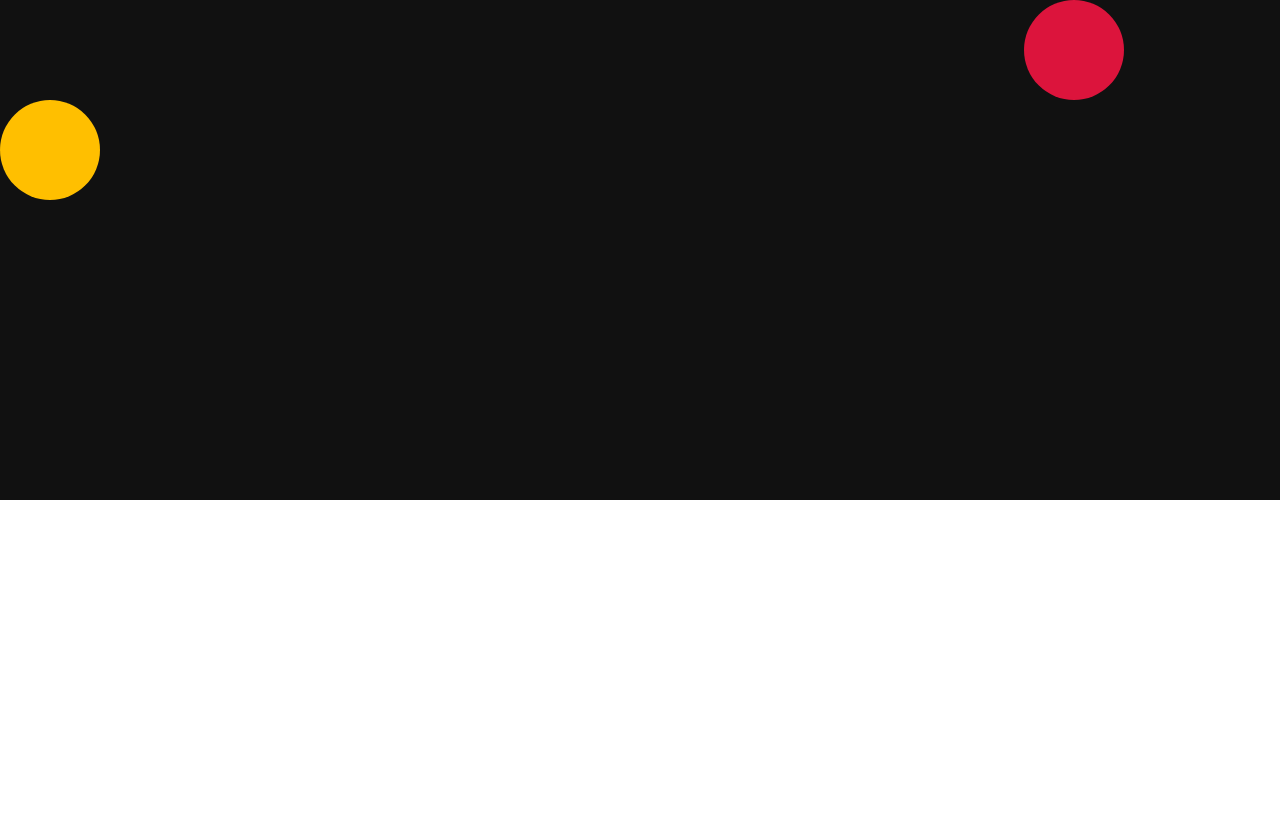
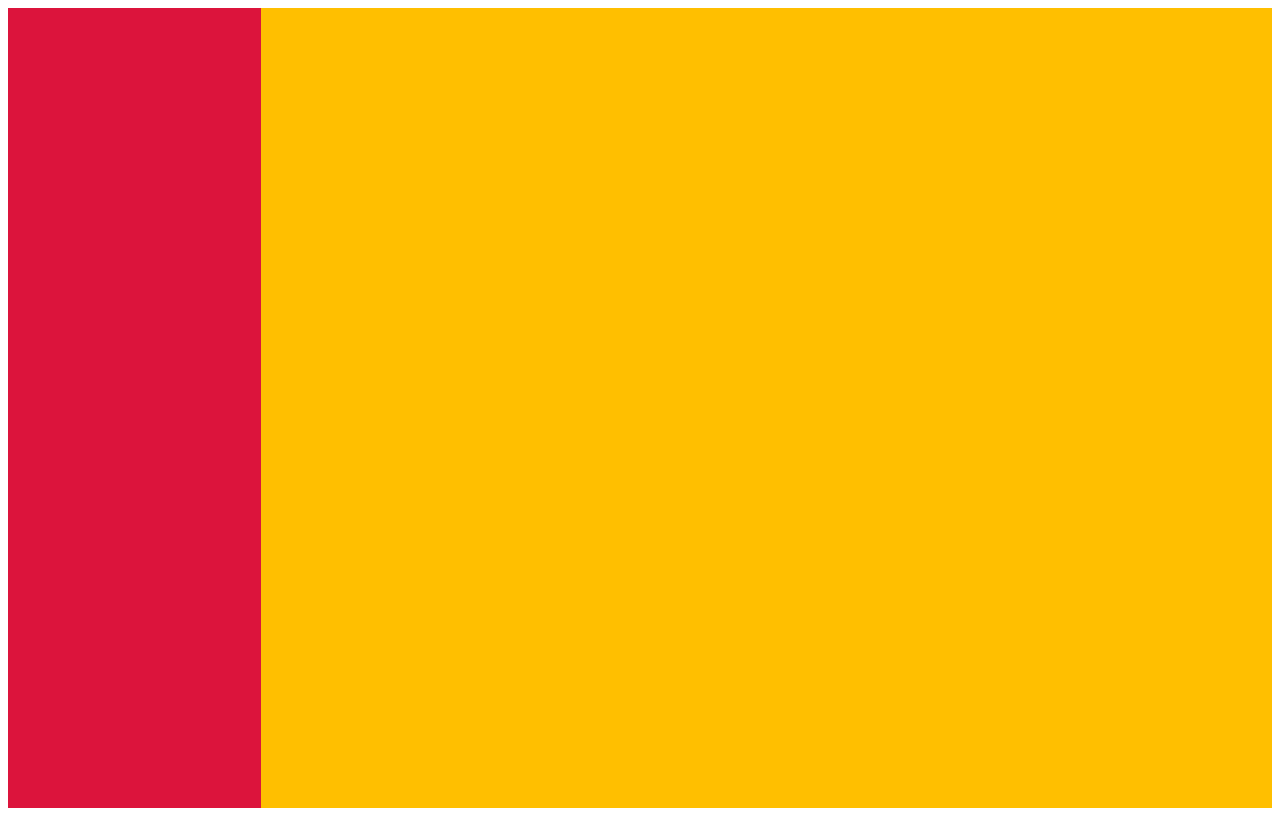
Before and after one commit to shubhrastogi07/Fullstack, a plain HTML site: page index.html in a window 1280 px wide. Drawn offline with Linux system fonts and the light colour scheme.

Commit message:
media tag

```diff
--- /dev/null
+++ b/assests/css/style.css
@@ -0,0 +1,10 @@
+@import url('https://fonts.googleapis.com/css2?family=Poppins:wght@400;500&display=swap');
+* {
+    margin: 0px;
+    padding: 0px;
+    box-sizing: border-box;
+    list-style: none;
+    text-decoration: none;
+    color: unset;
+    font-family: "Poppins";
+}
--- a/index.html
+++ b/index.html
@@ -4,64 +4,52 @@
 <head>
     <meta charset="UTF-8">
     <meta http-equiv="X-UA-Compatible" content="IE=edge">
+    <!-- <link rel="stylesheet" href="assests/css/style.css"> -->
     <meta name="viewport" content="width=device-width, initial-scale=1.0">
-    <title>Css</title>
-    <!-- Internal CSS -->
+    <title>media tag</title>
     <style>
-        * {
-            margin: 0px;
-            padding: 0px;
-            box-sizing: border-box;
-        }
-
         div.parent {
-            height: 500px;
+            display: flex;
+            align-items: stretch;
             background-color: #111;
+            height: 100vh;
         }
 
         div.child {
-            width: 100px;
-            height: 100px;
             background-color: #ffbf00;
-            border-radius: 50%;
-            animation: 1s move ease;
-            animation-fill-mode: forwards;
-            animation-iteration-count: infinite;
-            animation-direction: alternate;
+            flex-basis: 80%;
         }
 
-        div.child-2 {
-            width: 100px;
-            height: 100px;
-            background-color: #ffbf00;
-            border-radius: 50%;
-            animation: 1s move ease;
-            animation-fill-mode: forwards;
-            animation-iteration-count: infinite;
-            animation-direction: alternate;
-            animation-delay: 1s;
+        div.sidebar {
+            background-color: crimson;
+            flex-basis: 20%;
         }
 
-        @keyframes move {
+        @media (max-width: 550px) {
+            div.sidebar {
+                animation: 5s expand linear infinite;
+            }
+            div.child {
+                flex-basis: 100%;
+            }
+        }
+
+        @keyframes expand {
             0% {
-                transform: translateX(0vw)
-            }
-            50% {
-                transform: translate(400px, 200px);
-                background-color: chartreuse;
+                flex-basis: 0%;
             }
             100% {
-                transform: translateX(80vw);
-                background-color: crimson;
+                flex-basis: 50%;
             }
         }
     </style>
+
 </head>
 
 <body>
     <div class="parent">
+        <div class="sidebar"></div>
         <div class="child"></div>
-        <div class="child-2"></div>
     </div>
 </body>
 
```
Also changed, not shown: assests/images/day.jpeg (renamed from images/day.jpeg), assests/images/github.png (renamed from images/github.png), assests/images/instagram.png (renamed from images/instagram.png), assests/images/linkedin.png (renamed from images/linkedin.png), assests/images/night.png (renamed from images/night.png).
